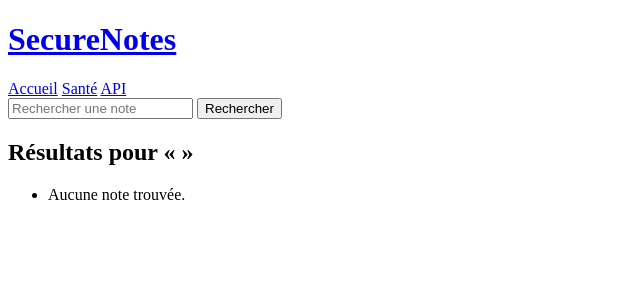
After one commit to amin119/TP2-DEVSECOPS, a Flask app: page /search in a window 1280 px wide. The commit adds this page. Shown: the top 300 px of the page, without its empty margins (0-640 px from the left). Run offline with Flask 3, Linux system fonts and the light colour scheme.

Commit message:
fix: recherche et import YAML sécurisés (SQL paramétré, échappement, safe_load, suppression de /admin/ping, gunicorn à jour)
Co-Authored-By: Claude Opus 5.5 <noreply@anthropic.com>

```diff
--- a/app/db.py
+++ b/app/db.py
@@ -63,3 +63,12 @@ def create_note(title, content):
     )
     conn.commit()
     return cur.lastrowid
+
+
+def search_notes(term):
+    # Requête paramétrée : la saisie n'est jamais interprétée comme du SQL
+    pattern = f"%{term}%"
+    return get_db().execute(
+        "SELECT id, title, content FROM notes WHERE title LIKE ? OR content LIKE ? ORDER BY id DESC",
+        (pattern, pattern),
+    ).fetchall()
--- a/app/routes.py
+++ b/app/routes.py
@@ -67,3 +67,44 @@ def api_create_note():
         return jsonify(error=error), 400
     note_id = db.create_note(*data)
     return jsonify(dict(db.get_note(note_id))), 201
+
+
+# ---------------------------------------------------------------------------
+# Nouvelle fonctionnalité : recherche et import YAML (version corrigée)
+#  - SQL paramétré (CWE-89), échappement Jinja2 automatique (CWE-79)
+#  - route /admin/ping supprimée (CWE-306/CWE-78) : aucune exécution de commande
+#  - yaml.safe_load + validation du schéma (CWE-502)
+#  - gunicorn mis à jour (CVE-2024-1135, CVE-2024-6827)
+# ---------------------------------------------------------------------------
+import yaml  # noqa: E402
+
+MAX_QUERY = 100
+MAX_IMPORT = 50
+
+
+@bp.get("/search")
+def search():
+    q = request.args.get("q", "").strip()[:MAX_QUERY]
+    results = db.search_notes(q) if q else []
+    return render_template("search.html", query=q, results=results)
+
+
+@bp.post("/api/notes/import")
+def api_import_notes():
+    try:
+        data = yaml.safe_load(request.get_data(as_text=True))
+    except yaml.YAMLError:
+        return jsonify(error="YAML invalide"), 400
+    if not isinstance(data, list) or not 0 < len(data) <= MAX_IMPORT:
+        return jsonify(error=f"Une liste de 1 à {MAX_IMPORT} notes est attendue"), 400
+    validated = []
+    for item in data:
+        if not isinstance(item, dict):
+            return jsonify(error="Format de note invalide"), 400
+        note, error = _validate(item.get("title"), item.get("content"))
+        if error:
+            return jsonify(error=error), 400
+        validated.append(note)
+    for title, content in validated:
+        db.create_note(title, content)
+    return jsonify(imported=len(validated)), 201
--- a/app/templates/base.html
+++ b/app/templates/base.html
@@ -13,6 +13,10 @@
       <a href="{{ url_for('main.health') }}">Santé</a>
       <a href="{{ url_for('main.api_list_notes') }}">API</a>
     </nav>
+    <form method="get" action="{{ url_for('main.search') }}">
+      <input name="q" maxlength="100" placeholder="Rechercher une note">
+      <button type="submit">Rechercher</button>
+    </form>
   </header>
   <main>{% block content %}{% endblock %}</main>
 </body>
--- /dev/null
+++ b/app/templates/search.html
@@ -0,0 +1,11 @@
+{% extends "base.html" %}
+{% block content %}
+  <h2>Résultats pour « {{ query }} »</h2>
+  <ul>
+  {% for note in results %}
+    <li><a href="{{ url_for('main.show_note', note_id=note['id']) }}">{{ note['title'] }}</a></li>
+  {% else %}
+    <li>Aucune note trouvée.</li>
+  {% endfor %}
+  </ul>
+{% endblock %}
```
Also changed, not shown: requirements.txt (+1 -10 lines), tests/test_app.py (+33 -0 lines).
